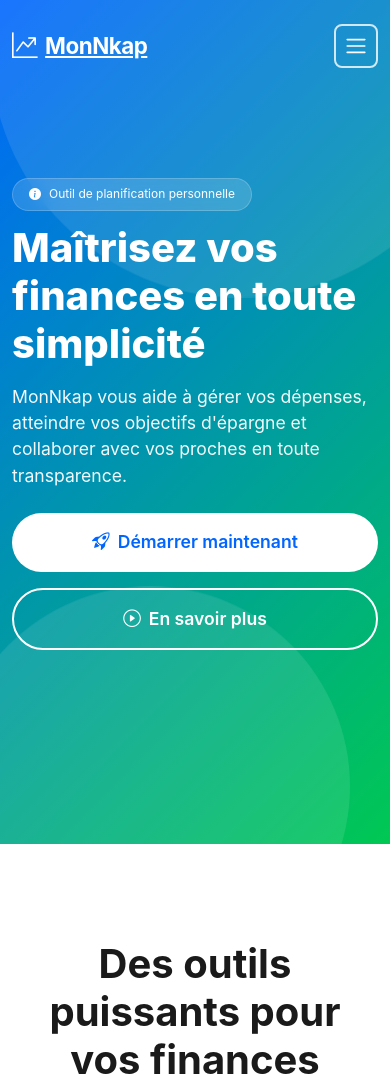
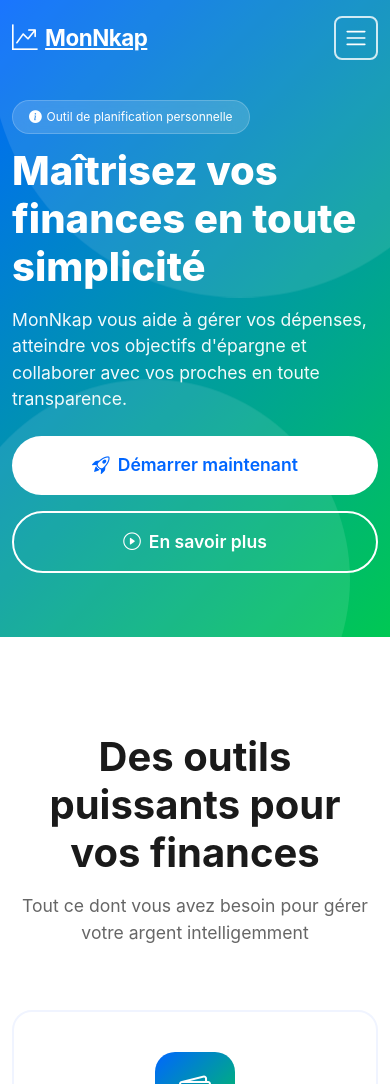
Before and after one commit to AcMongue/monNkap, a Django app: page / in a window 390 px wide. Shown: the top 1084 px of the page. Run offline with Django 4.2, Linux system fonts and the light colour scheme.

Commit message:
Fix: Résolution chevauchement navbar/badge sur mobile

```diff
--- a/templates/landing.html
+++ b/templates/landing.html
@@ -47,6 +47,15 @@
             align-items: center;
             position: relative;
             overflow: hidden;
+            padding-top: 80px; /* Espace pour la navbar fixe */
+        }
+
+        @media (max-width: 768px) {
+            .hero {
+                padding-top: 100px; /* Plus d'espace sur mobile */
+                min-height: auto;
+                padding-bottom: 3rem;
+            }
         }
 
         .disclaimer-badge {
@@ -61,6 +70,20 @@
             align-items: center;
             gap: 0.5rem;
             margin-bottom: 1rem;
+            max-width: 100%;
+        }
+
+        @media (max-width: 768px) {
+            .disclaimer-badge {
+                font-size: 0.7rem;
+                padding: 0.35rem 0.9rem;
+                margin-bottom: 0.8rem;
+                gap: 0.3rem;
+            }
+
+            .disclaimer-badge i {
+                font-size: 0.8rem;
+            }
         }
 
         .hero::before {
@@ -99,6 +122,12 @@
             width: 100%;
             z-index: 1000;
             padding: 1.5rem 0;
+        }
+
+        @media (max-width: 768px) {
+            .navbar-landing {
+                padding: 1rem 0;
+            }
         }
 
         .navbar-landing.scrolled {
```
